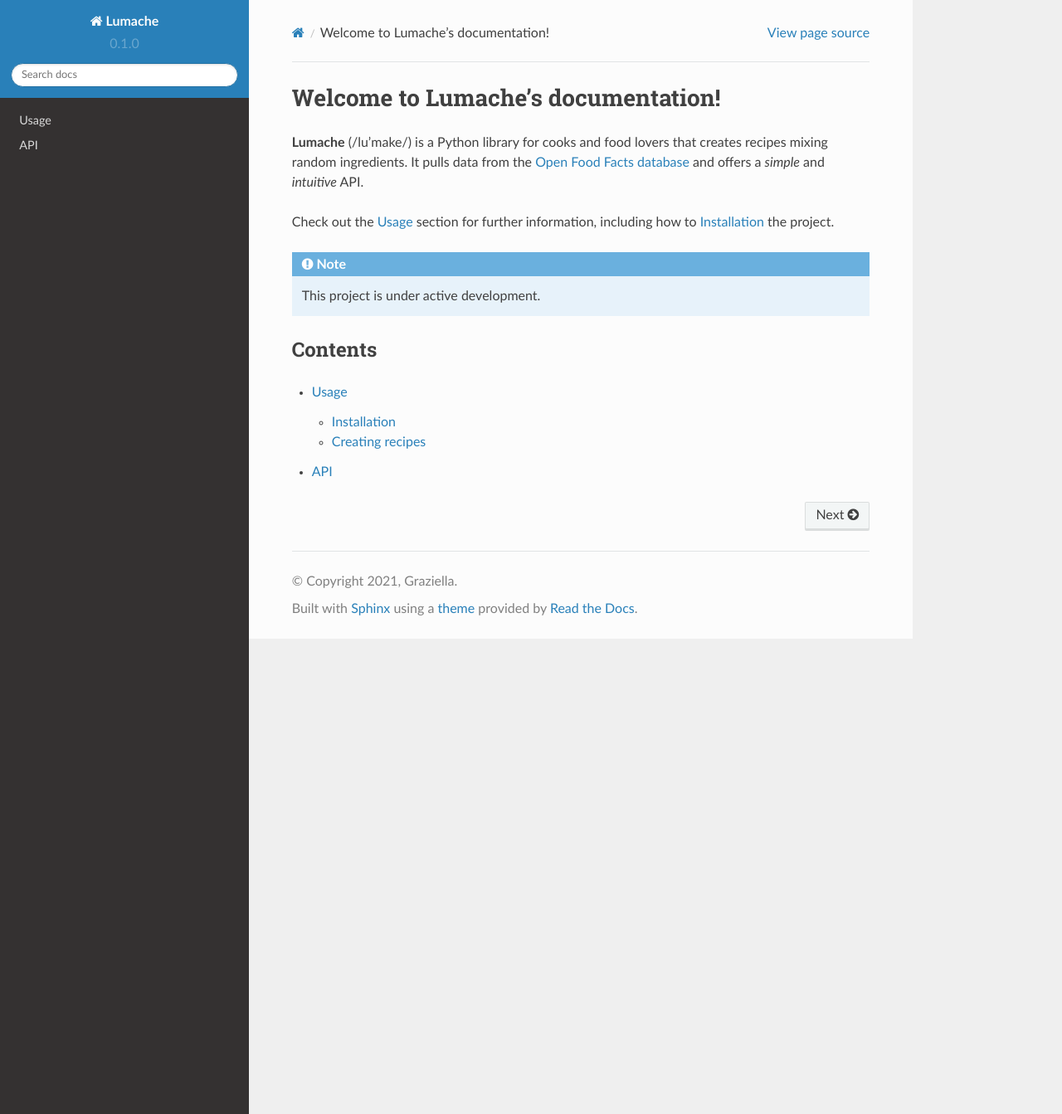
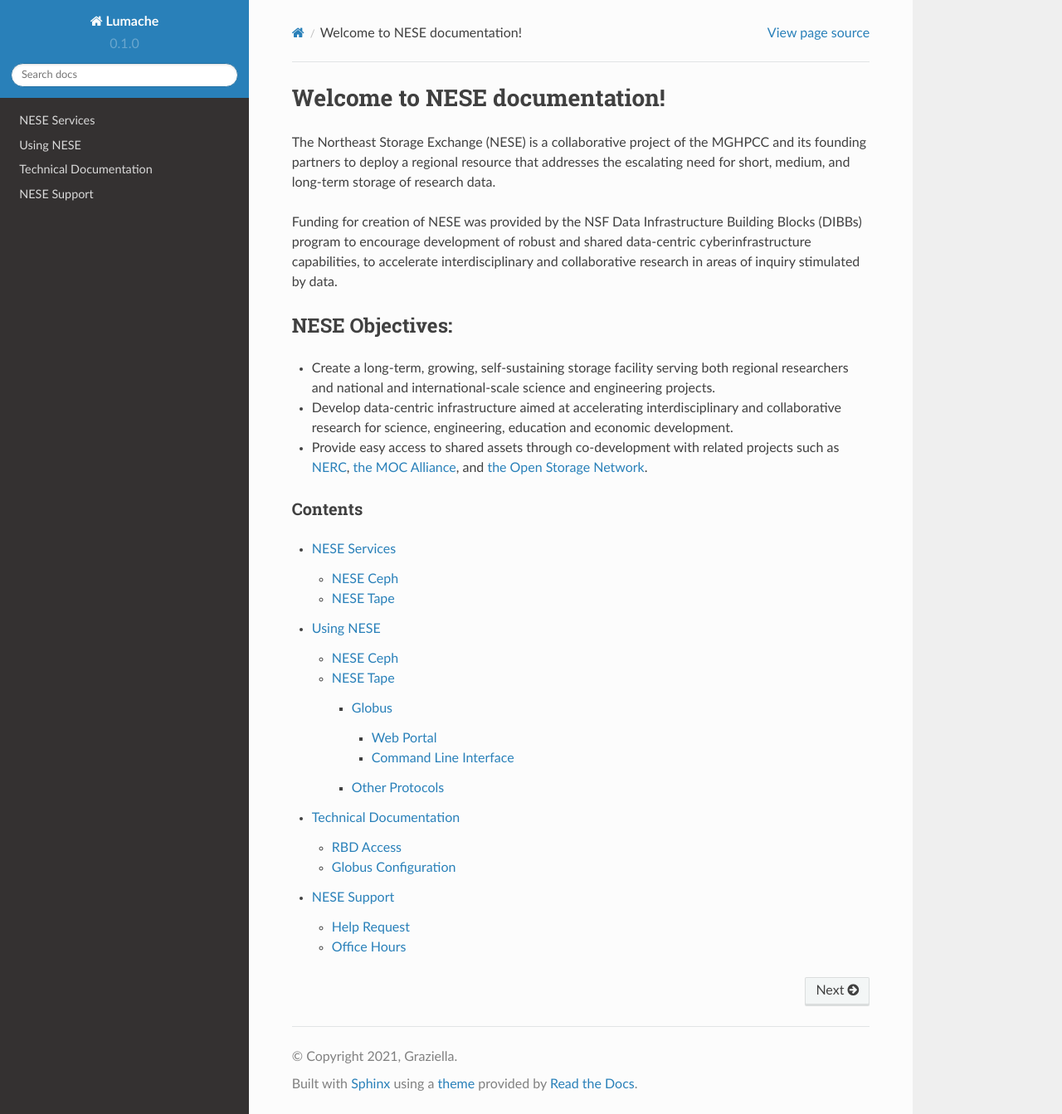
Before and after one commit to mghpcsim/rtd-nese, a Sphinx documentation site: the page built from docs/source/index.rst, in a window 1280 px wide and 1343 px high. Shown: the whole window at 83% size. Built offline with Sphinx 7.4.7 and the Read the Docs theme 2.0.0, drawn with Linux system fonts in a browser that asks for light colours.

Commit message:
cleaned up old template docs and added basic structure for the NESE site

```diff
--- a/docs/source/api.rst
+++ /dev/null
@@ -1,7 +0,0 @@
-API
-===
-
-.. autosummary::
-   :toctree: generated
-
-   lumache
--- a/docs/source/index.rst
+++ b/docs/source/index.rst
@@ -1,22 +1,30 @@
-Welcome to Lumache's documentation!
+Welcome to NESE documentation!
 ===================================
 
-**Lumache** (/lu'make/) is a Python library for cooks and food lovers
-that creates recipes mixing random ingredients.
-It pulls data from the `Open Food Facts database <https://world.openfoodfacts.org/>`_
-and offers a *simple* and *intuitive* API.
+The Northeast Storage Exchange (NESE) is a collaborative project of the MGHPCC and its founding
+partners to deploy a regional resource that addresses the escalating need for short, medium, and
+long-term storage of research data.
 
-Check out the :doc:`usage` section for further information, including
-how to :ref:`installation` the project.
+Funding for creation of NESE was provided by the NSF Data Infrastructure Building Blocks (DIBBs)
+program to encourage development of robust and shared data-centric cyberinfrastructure capabilities,
+to accelerate interdisciplinary and collaborative research in areas of inquiry stimulated by data.
 
-.. note::
+NESE Objectives:
+^^^^^^^^^^^^^^^^
 
-   This project is under active development.
+* Create a long-term, growing, self-sustaining storage facility serving both regional researchers and national and international-scale science and engineering projects.
+
+* Develop data-centric infrastructure aimed at accelerating interdisciplinary and collaborative research for science, engineering, education and economic development.
+
+* Provide easy access to shared assets through co-development with related projects such as `NERC <https://nerc.mghpcc.org>`_, `the MOC Alliance <https://www.bu.edu/hic/centers-initiatives-labs/mocalliance/>`_, and `the Open Storage Network <https://www.openstoragenetwork.org>`_.
+
 
 Contents
 --------
 
 .. toctree::
 
-   usage
-   api
+   services
+   using-nese
+   technical-docs
+   support
--- /dev/null
+++ b/docs/source/services.rst
@@ -0,0 +1,9 @@
+NESE Services
+==================
+
+
+NESE Ceph
+-----------------------------
+
+NESE Tape
+------------------------
--- /dev/null
+++ b/docs/source/support.rst
@@ -0,0 +1,8 @@
+NESE Support
+============
+
+Help Request
+------------
+
+Office Hours
+------------
--- /dev/null
+++ b/docs/source/technical-docs.rst
@@ -0,0 +1,9 @@
+Technical Documentation
+==================
+
+
+RBD Access
+----------
+
+Globus Configuration
+--------------------
--- /dev/null
+++ b/docs/source/using-nese.rst
@@ -0,0 +1,23 @@
+Using NESE
+==========
+
+
+NESE Ceph
+---------
+
+NESE Tape
+---------
+
+
+Globus
+^^^^^^
+
+Web Portal
+""""""""""
+
+Command Line Interface
+""""""""""""""""""""""
+
+
+Other Protocols
+^^^^^^^^^^^^^^^
```
Also changed, not shown: docs/source/usage.rst (deleted, +0 -33 lines).
